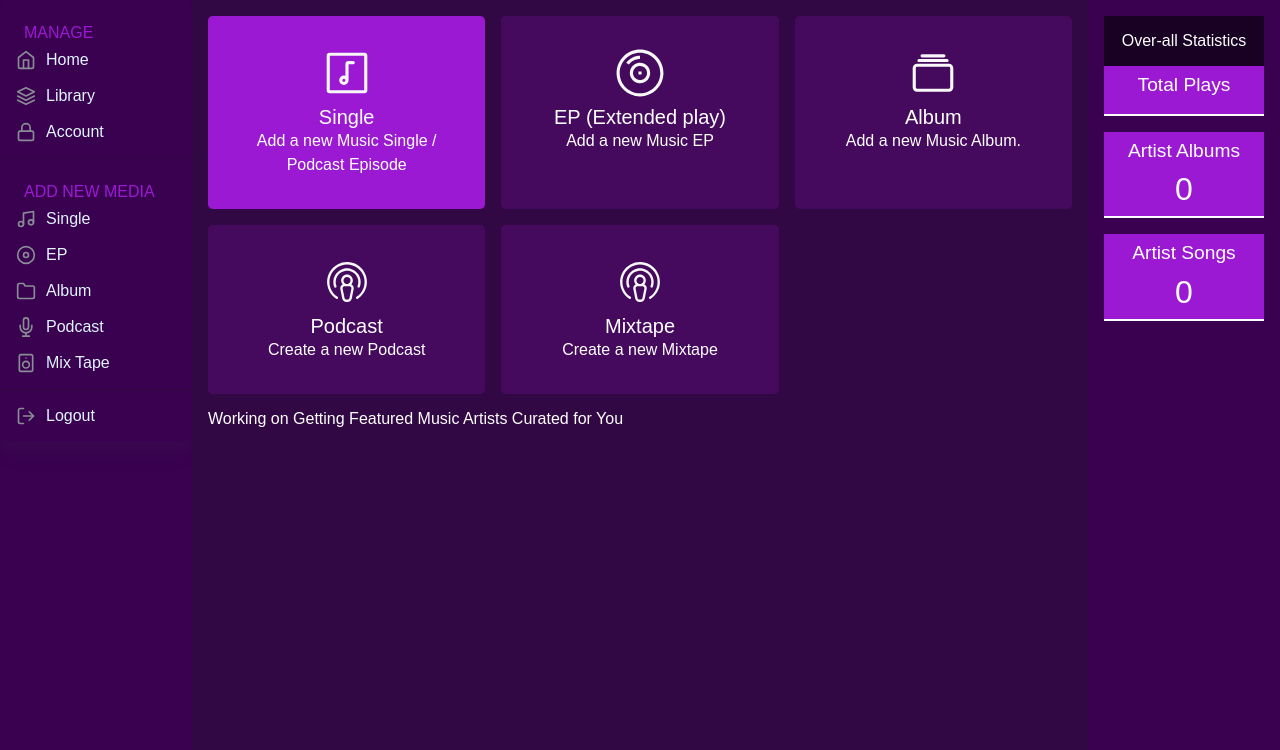
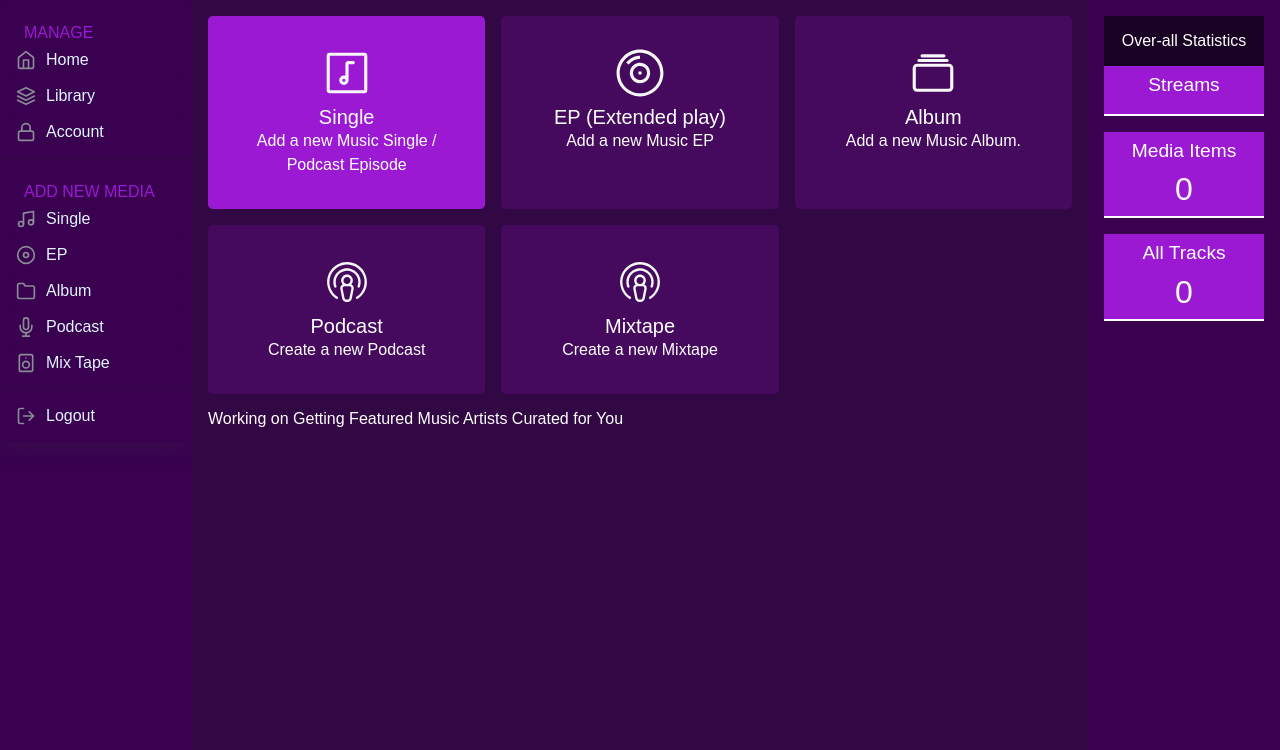
Before and after one commit to patrickhamzaokello/kedaArtist, a PHP site: page /managecontent.php in a window 1280 px wide. Shown: the part 50-800 px from the top of the page. Run offline with PHP 8.4, Linux system fonts and the light colour scheme; the visitor is signed in with stand-in values (Sample User, id 1); data that the repository does not hold is empty; a stand-in replaces the project's code that opens the database connection; some web fonts are replaced.

Commit message:
update on ui

```diff
--- a/managecontent.php
+++ b/managecontent.php
@@ -321,7 +321,7 @@ if (!isset($_SESSION["name"])) {
 
                 <div class='totalplays'>
                 <div class='stats'>
-                <h1>Total Plays </h1>
+                <h1>Streams</h1>
                 <p>" . $row['totalplays'] . "</p>
                 </div>
                 </div>
@@ -330,7 +330,7 @@ if (!isset($_SESSION["name"])) {
                 <div class='totalplays'>
                 <div class='stats'>
 
-                <h1>Artist Albums </h1>
+                <h1>Media Items</h1>
                 <p>" . $noalbums['noalbums'] . "</p>
                 </div>
                 </div>
@@ -340,7 +340,7 @@ if (!isset($_SESSION["name"])) {
                  <div class='totalplays'>
                 <div class='stats'>
 
-                <h1>Artist Songs </h1>
+                <h1>All Tracks</h1>
                 <p>" . $nosongs['nosongs'] . "</p>
                 </div>
                 </div>
```
